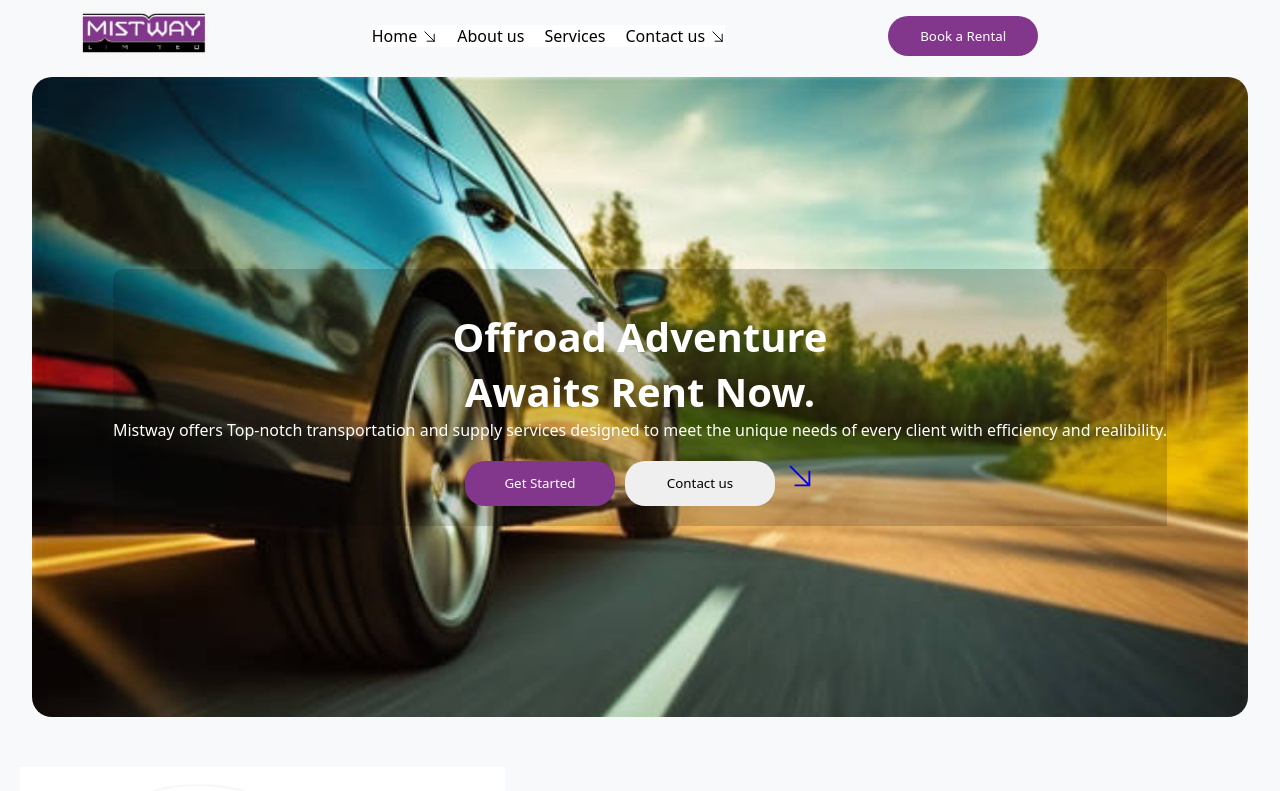
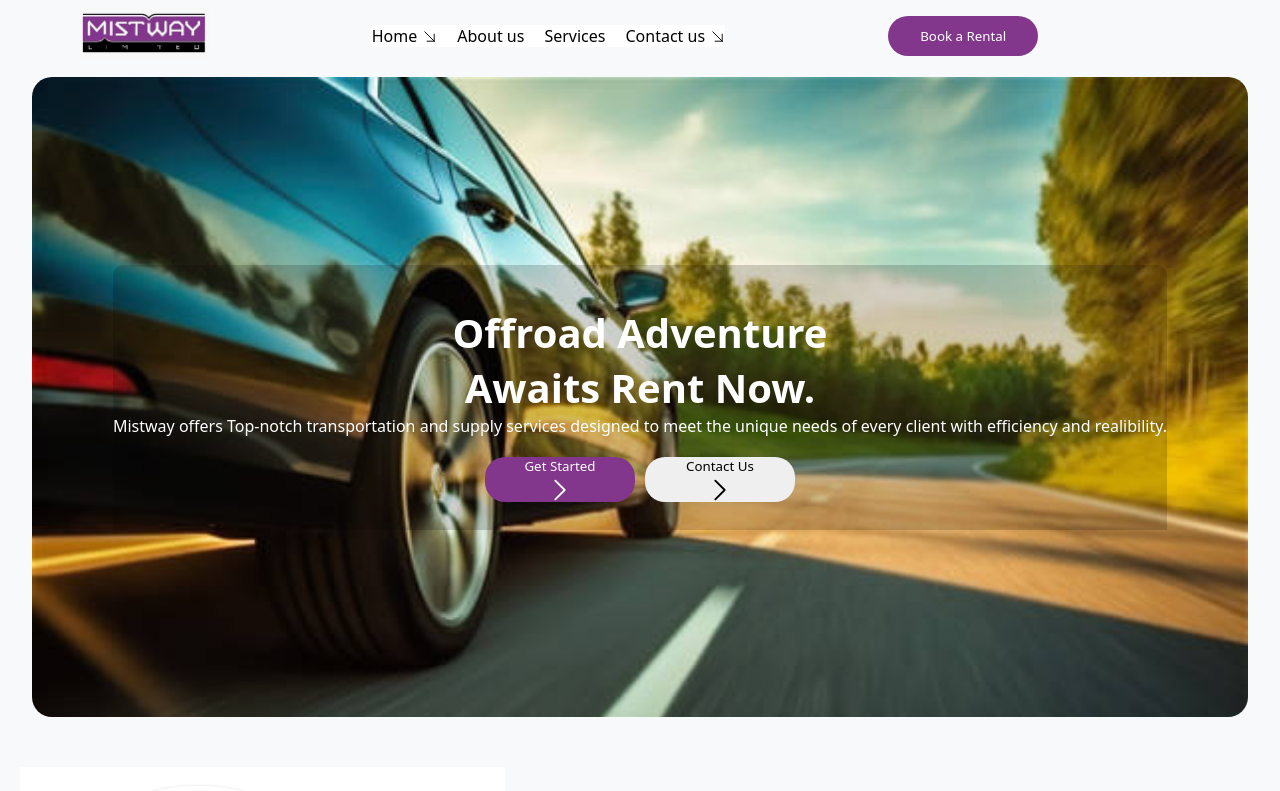
Before and after one commit to denismnjima/car-rental-website, a React (Vite) app: page / in a window 1280 px wide. Shown: the top 791 px of the page. Built offline with nearby package versions, Linux system fonts and the light colour scheme.

Commit message:
adds icons to heroButtons

```diff
--- a/src/components/Hero/Hero.jsx
+++ b/src/components/Hero/Hero.jsx
@@ -1,6 +1,6 @@
 import React from 'react'
 import { Link } from 'react-router-dom'
-import { ArrowRightUp } from '../../assets/icons/Icons'
+import { ArrowRightUp,ChevronRight} from '../../assets/icons/Icons'
 import './Hero.css'
 import { useState } from 'react'
 
@@ -19,13 +19,16 @@ function Hero() {
 
         <div className="hero-buttons">
           <Link to="https://wa.me/+254721731678">
-            <button className="main-btn">Get Started</button>
+            <button className="main-btn">
+              <p>Get Started</p>
+              <span><ChevronRight/></span>
+            </button>
           </Link>
           <Link to="/contact">
-            <button className='sec-button'>Contact us</button>
-          </Link>
-          <Link>
-            <ArrowRightUp/>
+            <button className='sec-button'>
+            <p>Contact Us</p>
+            <span><ChevronRight/></span>
+            </button>
           </Link>
         </div>
 
```
